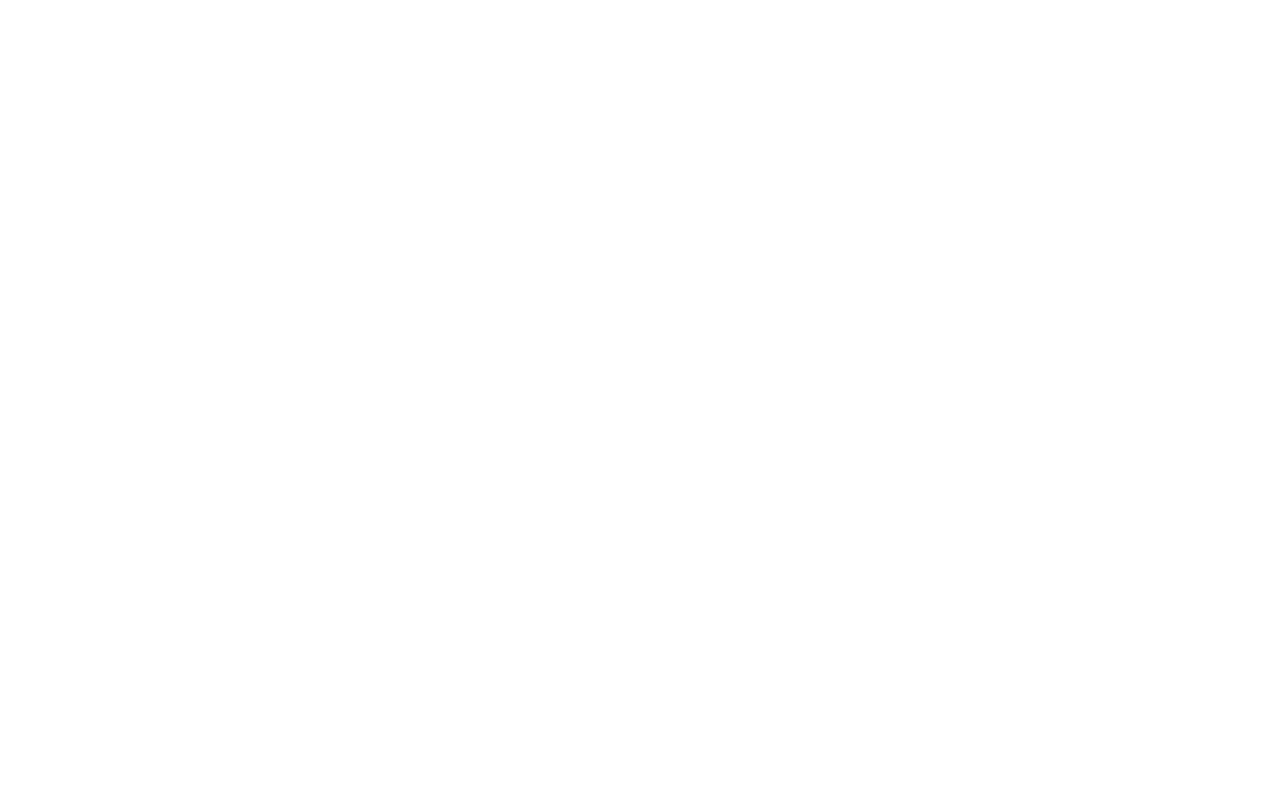
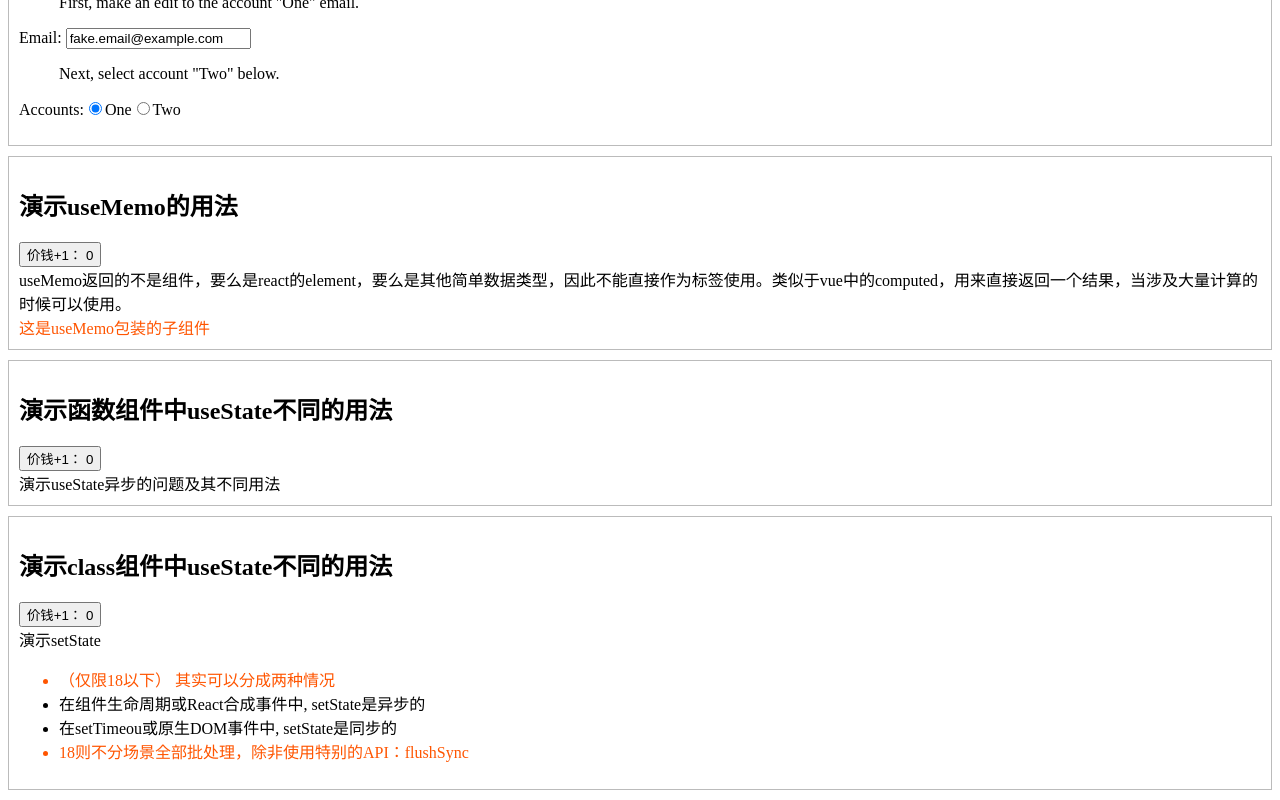
Before and after one commit to wang-man/react-learn, a React (Vite) app: page / in a window 1280 px wide. Shown: the part 843-1643 px from the top of the page. Before the commit the page ends 819 px from the top, so only its background shows below. Built offline with nearby package versions, Linux system fonts and the light colour scheme.

Commit message:
测试useState

```diff
--- a/src/App.jsx
+++ b/src/App.jsx
@@ -3,6 +3,8 @@ import UseImperativeHandleComponent from "./components/useImperativeHandle";
 import ParentGetchild from "./components/parentGetchild.jsx";
 import ParentGetchildTwo from "./components/parentGetchild2.jsx";
 import Key from "./components/key";
+import UseMemo from "./components/useMemo";
+import { FunComp, ClassComp } from "./components/useState";
 
 const fakeAccounts = [
   {
@@ -18,14 +20,16 @@ const fakeAccounts = [
 ];
 
 function App() {
-  const [count, setCount] = useState(0);
-
   return (
     <div className="App">
       <UseImperativeHandleComponent />
       <ParentGetchild />
       <ParentGetchildTwo />
+      <ParentGetchildTwo />
       <Key accounts={fakeAccounts} />
+      <UseMemo />
+      <FunComp />
+      <ClassComp />
     </div>
   );
 }
--- a/src/components/useMemo.jsx
+++ b/src/components/useMemo.jsx
@@ -9,7 +9,7 @@ function Parent() {
     console.log("render2..."); // 只会打印一次
     return (
       <>
-        <div>这是useMemo包装的子组件</div>
+        <div style={{ color: "#f50" }}>这是useMemo包装的子组件</div>
       </>
     );
   }, []);
@@ -21,7 +21,7 @@ function Parent() {
       <h2>演示useMemo的用法</h2>
       <button onClick={() => setPrice(price + 1)}>价钱+1： {price}</button>
       <div>
-        useMemo返回的不是组件，要么是react的element，要么是其他简单数据类型，因此不能直接作为标签使用
+        useMemo返回的不是组件，要么是react的element，要么是其他简单数据类型，因此不能直接作为标签使用。类似于vue中的computed，用来直接返回一个结果，当涉及大量计算的时候可以使用。
       </div>
 
       {memo_child}
--- /dev/null
+++ b/src/components/useState.jsx
@@ -0,0 +1,87 @@
+import { Component, useState } from "react";
+
+function FunComp() {
+  // 产品名称、价格
+  const [price, setPrice] = useState(0);
+
+  const increase1 = () => {
+    setPrice((prev) => {
+      return prev + 1;
+    });
+    setPrice((prev) => {
+      return prev + 1;
+    });
+  };
+  const increase2 = () => {
+    setPrice(price + 1);
+    setPrice(price + 1);
+  };
+  const increase3 = () => {
+    setTimeout(() => {
+      setPrice(price + 1);
+      setPrice(price + 1);
+    }, 2000);
+  };
+  const increase4 = () => {
+    setTimeout(() => {
+      setPrice((prev) => {
+        return prev + 1;
+      });
+    }, 2000);
+  };
+
+  return (
+    <div className="component">
+      <h2>演示函数组件中useState不同的用法</h2>
+      <button onClick={increase4}>价钱+1： {price}</button>
+      <div>演示useState异步的问题及其不同用法</div>
+    </div>
+  );
+}
+
+class ClassComp extends Component {
+  state = {
+    price: 0,
+  };
+  increase1 = () => {
+    this.setState({
+      price: this.state.price + 1,
+    });
+    this.setState({
+      price: this.state.price + 1,
+    });
+  };
+  increase2 = () => {
+    setTimeout(() => {
+      this.setState({
+        price: 1000,
+      });
+      console.log("price", this.state.price); // 18版本以下在setTimeou或原生DOM事件中是同步的
+    }, 0);
+  };
+
+  render() {
+    const { price } = this.state;
+    return (
+      <>
+        <div className="component">
+          <h2>演示class组件中useState不同的用法</h2>
+          <button onClick={this.increase2}>价钱+1： {price}</button>
+          <div>演示setState</div>
+          <ul>
+            <li style={{ color: "#f50" }}>
+              （仅限18以下） 其实可以分成两种情况
+            </li>
+            <li>在组件生命周期或React合成事件中, setState是异步的</li>
+            <li>在setTimeou或原生DOM事件中, setState是同步的</li>
+            <li style={{ color: "#f50" }}>
+              18则不分场景全部批处理，除非使用特别的API：flushSync
+            </li>
+          </ul>
+        </div>
+      </>
+    );
+  }
+}
+
+export { FunComp, ClassComp };
```
Also changed, not shown: src/main.jsx (+4 -3 lines).
